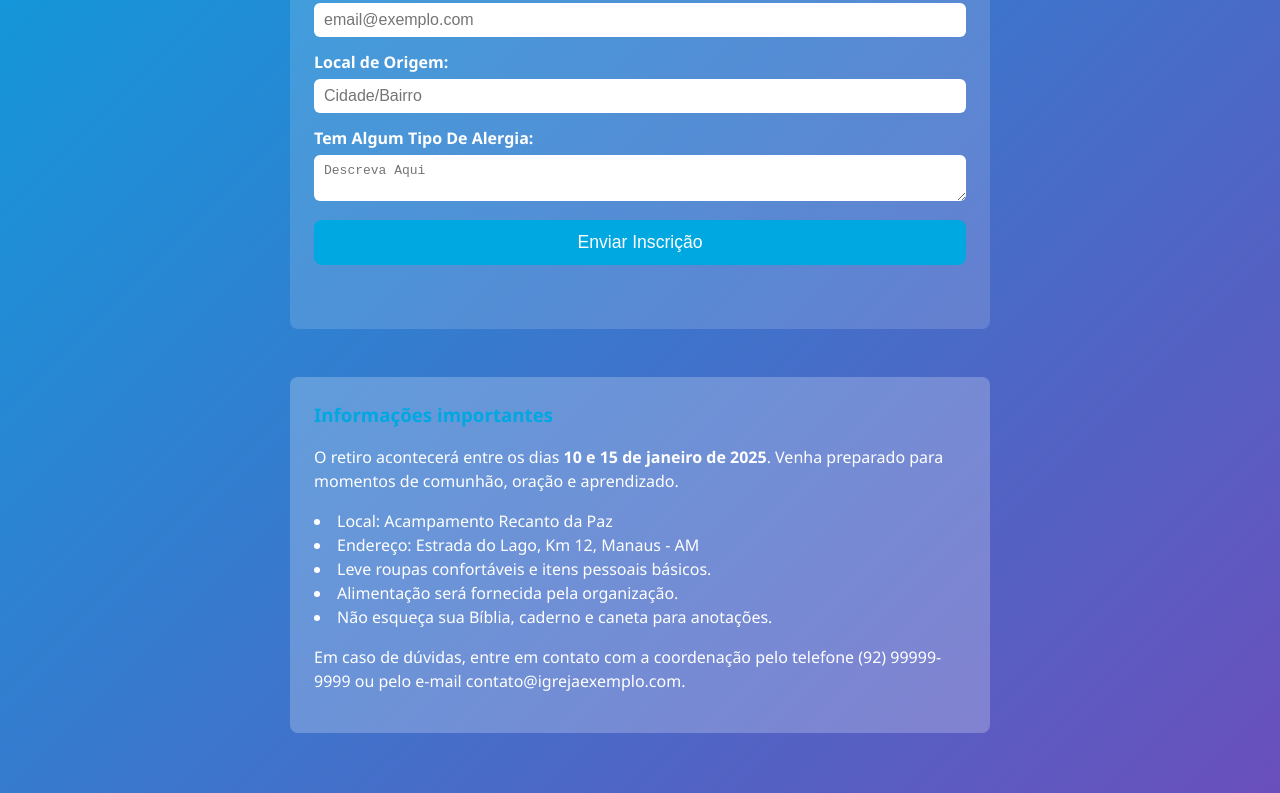
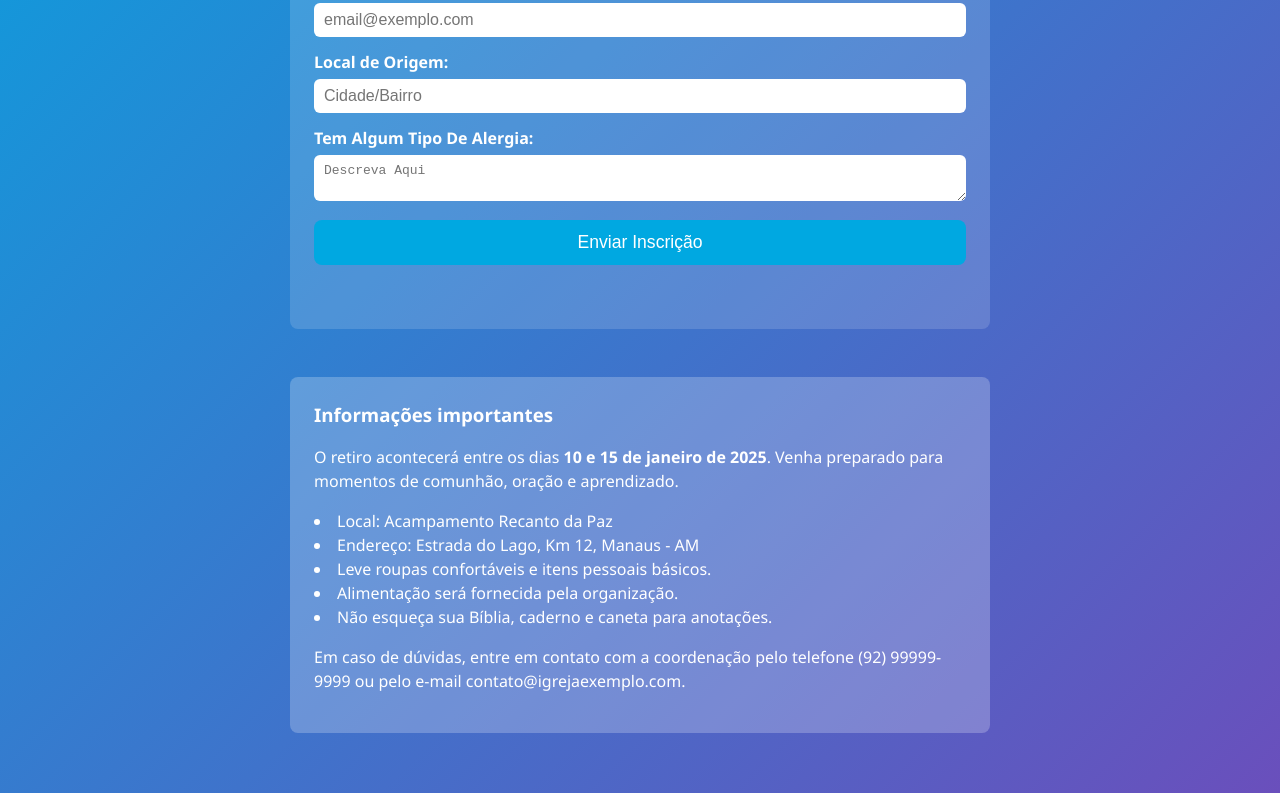
Before and after one commit to AgnaldoMCM/Projeto-Temporada-de-Ferias, a plain HTML site: page index.html in a window 1280 px wide. Shown: the part 514-1307 px from the top of the page. Drawn offline with Linux system fonts and the light colour scheme.

Commit message:
Update index.html

```diff
--- a/index.html
+++ b/index.html
@@ -92,7 +92,7 @@
     }
     section.info-section h3 {
       margin-bottom: 16px;
-      color: #00A8E1;
+      color: #fff;
     }
     section.info-section ul {
       list-style: inside disc;
```
